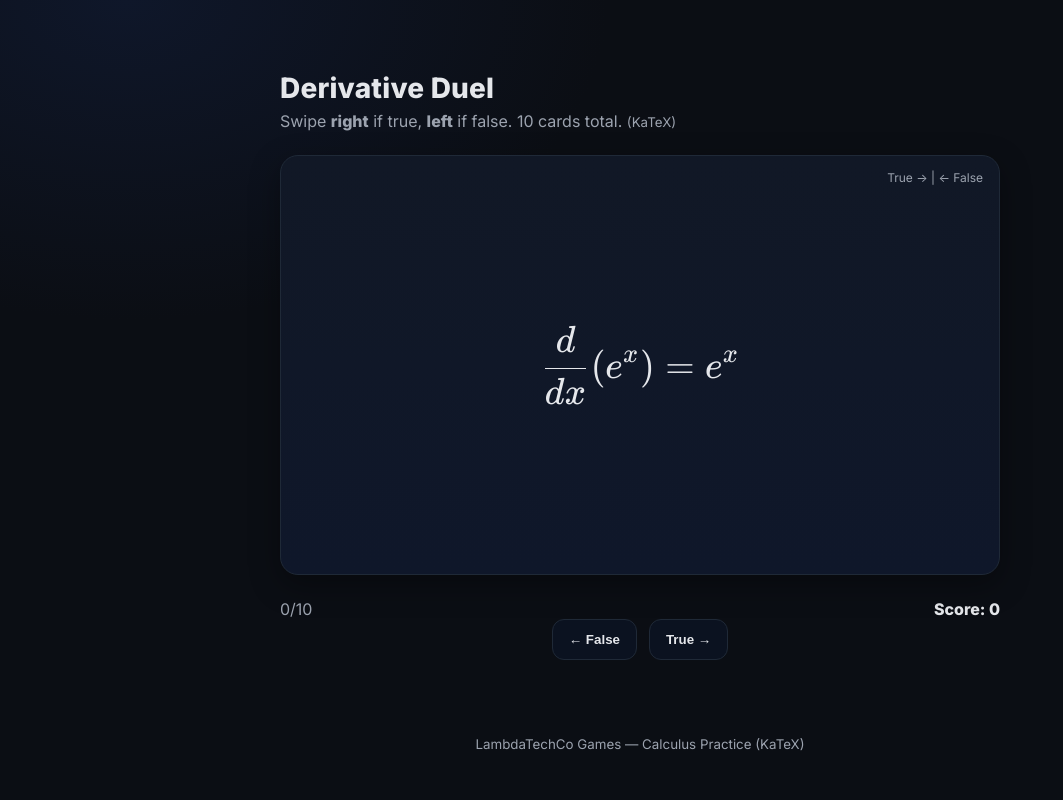
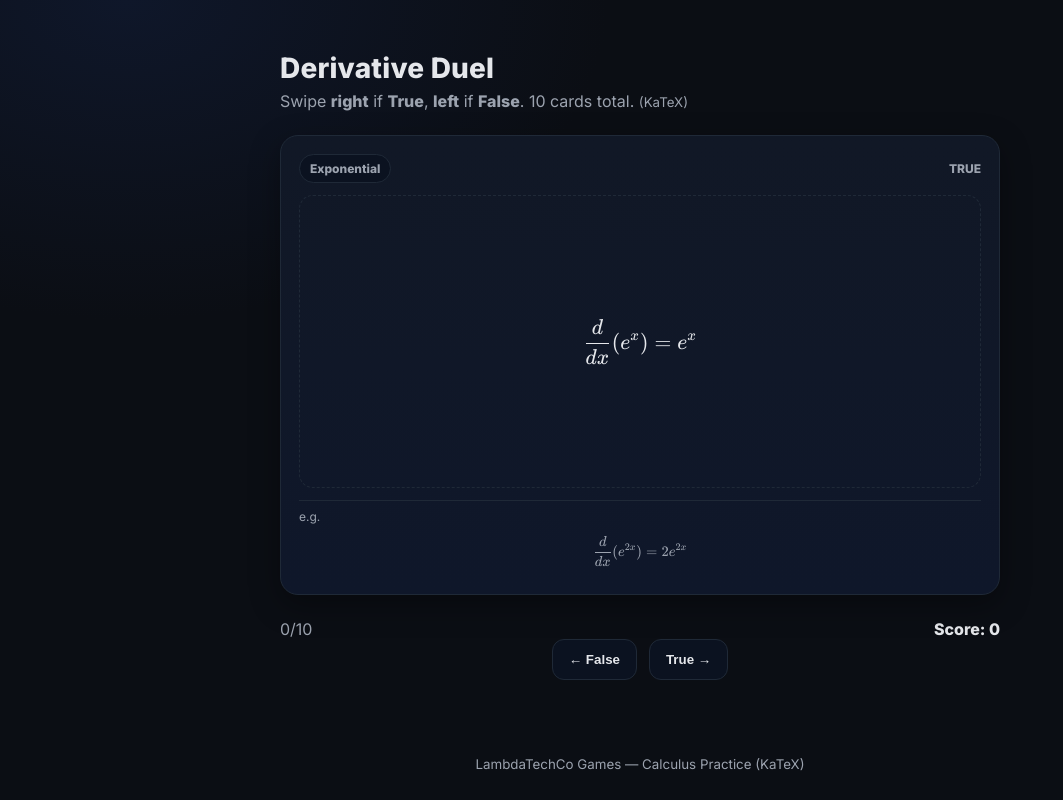
Before and after one commit to ayhandeveci/Swipe-n_Learn, a plain HTML site: page index.html in a window 1280 px wide. Shown: the whole page, without its empty margins (0-1063 px from the left). Drawn offline with nearby package versions, Linux system fonts and the light colour scheme.

Commit message:
Add files via upload

```diff
--- a/cards.json
+++ b/cards.json
@@ -1,102 +1,149 @@
 [
   {
+    "rule": "Power Rule",
     "tex": "\\frac{d}{dx}(x^2)=2x",
     "isTrue": true,
-    "hint_tex": "\\frac{d}{dx}(x^2)=2x"
+    "hint_tex": "\\frac{d}{dx}(x^n)=n x^{n-1}",
+    "example_tex": "\\frac{d}{dx}(x^5)=5x^4"
   },
   {
+    "rule": "Trigonometric",
     "tex": "\\frac{d}{dx}(\\sin x)=\\cos x",
     "isTrue": true,
-    "hint_tex": "\\cos x"
+    "hint_tex": "\\cos x",
+    "example_tex": "\\frac{d}{dx}(\\sin 0)=1\\Rightarrow 1"
   },
   {
+    "rule": "Exponential",
     "tex": "\\frac{d}{dx}(e^x)=e^x",
     "isTrue": true,
-    "hint_tex": "e^x"
+    "hint_tex": "e^x",
+    "example_tex": "\\frac{d}{dx}(e^{2x})=2e^{2x}"
   },
   {
+    "rule": "Trigonometric",
     "tex": "\\frac{d}{dx}(\\tan x)=\\sec^2 x",
     "isTrue": true,
-    "hint_tex": "\\sec^2 x"
+    "hint_tex": "\\sec^2 x",
+    "example_tex": "\\frac{d}{dx}(\\tan 0)=1"
   },
   {
+    "rule": "Root",
     "tex": "\\frac{d}{dx}(\\sqrt{x})=\\frac{1}{2\\sqrt{x}}",
     "isTrue": true,
-    "hint_tex": "\\frac{1}{2\\sqrt{x}}"
+    "hint_tex": "\\frac{1}{2\\sqrt{x}}",
+    "example_tex": "\\frac{d}{dx}(\\sqrt{x})=\\frac{1}{2\\sqrt{x}}"
   },
   {
+    "rule": "General",
     "tex": "\\frac{d}{dx}(x^n)=n x^{n-1}",
     "isTrue": true,
-    "hint_tex": "n x^{n-1}"
+    "hint_tex": "n x^{n-1}",
+    "example_tex": "n=7\\Rightarrow 7x^6"
   },
   {
+    "rule": "Logarithm",
     "tex": "\\frac{d}{dx}(\\ln|x|)=\\frac{1}{x}",
     "isTrue": true,
-    "hint_tex": "\\frac{1}{x}"
+    "hint_tex": "\\frac{1}{x}",
+    "example_tex": "x>0"
   },
   {
+    "rule": "Exponential",
     "tex": "\\frac{d}{dx}(a^x)=a^x\\ln a",
     "isTrue": true,
-    "hint_tex": "a^x\\ln a"
+    "hint_tex": "a^x\\ln a",
+    "example_tex": "\\frac{d}{dx}(2^x)=2^x\\ln2"
   },
   {
+    "rule": "Reciprocal",
     "tex": "\\frac{d}{dx}\\left(\\frac{1}{x}\\right)=-\\frac{1}{x^2}",
     "isTrue": true,
-    "hint_tex": "-\\frac{1}{x^2}"
+    "hint_tex": "-\\frac{1}{x^2}",
+    "example_tex": "x\\ne 0"
   },
   {
+    "rule": "Trigonometric",
     "tex": "\\frac{d}{dx}(\\cos x)=-\\sin x",
     "isTrue": true,
-    "hint_tex": "-\\sin x"
+    "hint_tex": "-\\sin x",
+    "example_tex": "\\frac{d}{dx}(\\cos 0)=0"
   },
   {
+    "rule": "Inverse Trig",
     "tex": "\\frac{d}{dx}(\\arctan x)=\\frac{1}{1+x^2}",
     "isTrue": true,
-    "hint_tex": "\\frac{1}{1+x^2}"
+    "hint_tex": "\\frac{1}{1+x^2}",
+    "example_tex": "x=0\\Rightarrow1"
   },
   {
+    "rule": "Trigonometric",
     "tex": "\\frac{d}{dx}(\\cos x)=\\sin x",
     "isTrue": false,
-    "hint_tex": "-\\sin x"
+    "hint_tex": "-\\sin x",
+    "example_tex": "Correct: -\\sin x"
   },
   {
+    "rule": "Logarithm",
     "tex": "\\frac{d}{dx}(\\ln x)=\\frac{1}{x^2}",
     "isTrue": false,
-    "hint_tex": "\\frac{1}{x}"
+    "hint_tex": "\\frac{1}{x}",
+    "example_tex": "Correct: 1/x"
   },
   {
+    "rule": "Power Rule",
     "tex": "\\frac{d}{dx}(3x^3)=6x^2",
     "isTrue": false,
-    "hint_tex": "9x^2"
+    "hint_tex": "9x^2",
+    "example_tex": "Correct: 3\\cdot3x^2"
   },
   {
+    "rule": "Power Rule",
     "tex": "\\frac{d}{dx}(x^5)=4x^4",
     "isTrue": false,
-    "hint_tex": "5x^4"
+    "hint_tex": "5x^4",
+    "example_tex": "Correct: 5x^4"
   },
   {
+    "rule": "Trigonometric",
     "tex": "\\frac{d}{dx}(\\sin x)=-\\cos x",
     "isTrue": false,
-    "hint_tex": "\\cos x"
+    "hint_tex": "\\cos x",
+    "example_tex": "Correct: +\\cos x"
   },
   {
+    "rule": "Constant",
     "tex": "\\text{The derivative of a constant is }1",
     "isTrue": false,
-    "hint_tex": "0"
+    "hint_tex": "0",
+    "example_tex": "\\frac{d}{dx}(7)=0"
   },
   {
+    "rule": "Absolute Value",
     "tex": "\\frac{d}{dx}|x|=1\\;\\text{ for every }x",
     "isTrue": false,
-    "hint_tex": "\\text{undefined at }x=0"
+    "hint_tex": "\\text{undefined at }x=0",
+    "example_tex": "x\\ne0\\Rightarrow\\frac{x}{|x|}"
   },
   {
+    "rule": "Trigonometric",
     "tex": "\\frac{d}{dx}(\\tan x)=\\cos^2 x",
     "isTrue": false,
-    "hint_tex": "\\sec^2 x"
+    "hint_tex": "\\sec^2 x",
+    "example_tex": "Correct: \\sec^2 x"
   },
   {
+    "rule": "Logarithm",
     "tex": "\\frac{d}{dx}(\\ln|x|)=\\frac{1}{x+1}",
     "isTrue": false,
-    "hint_tex": "\\frac{1}{x}"
+    "hint_tex": "\\frac{1}{x}",
+    "example_tex": "Correct: 1/x"
+  },
+  {
+    "rule": "Product Rule",
+    "tex": "\\text{Product rule: }\\frac{d}{dx}(uv)=u'v-u'v'",
+    "isTrue": false,
+    "hint_tex": "u'v+uv'",
+    "example_tex": "Correct: plus sign"
   }
 ]
--- a/index.html
+++ b/index.html
@@ -16,7 +16,7 @@
   <main>
     <header>
       <h1>Derivative Duel</h1>
-      <p>Swipe <b>right</b> if true, <b>left</b> if false. 10 cards total. <small>(KaTeX)</small></p>
+      <p>Swipe <b>right</b> if <b>True</b>, <b>left</b> if <b>False</b>. 10 cards total. <small>(KaTeX)</small></p>
     </header>
 
     <section id="game">
--- a/script.js
+++ b/script.js
@@ -1,4 +1,4 @@
-// Derivative Duel — KaTeX + English UI + Hint on wrong
+// Derivative Duel v2 — strict True/False labels + instant hint + structured card
 const DECK = document.getElementById('deck');
 const COUNT = document.getElementById('count');
 const POINTS = document.getElementById('points');
@@ -46,11 +46,24 @@ function cardElement(item, z) {
   const el = document.createElement('div');
   el.className = 'card';
   el.style.zIndex = z;
+
+  const rule = item.rule || 'General';
   const content = item.tex ? `$$${item.tex}$$` : (item.text || '');
-  el.innerHTML = `<span class="hint">True → | ← False</span><div class="mathwrap">${content}</div>`;
+  const example = item.example_tex ? `e.g. $$${item.example_tex}$$` : '';
+
+  el.innerHTML = `
+    <div class="top">
+      <div class="chips">
+        <span class="chip">${rule}</span>
+      </div>
+      <div class="badge">${item.isTrue ? 'TRUE' : 'FALSE'}</div>
+    </div>
+    <div class="statement">${content}</div>
+    <div class="example">${example}</div>
+  `;
+
   el.dataset.answer = item.isTrue ? 'right' : 'left';
-  el.dataset.badge = item.isTrue ? 'TRUE' : 'FALSE';
-  if (item.hint_tex) el.dataset.hint = item.hint_tex;
+  el.dataset.hint = item.hint_tex || '';
   katexRender(el);
   return el;
 }
@@ -65,7 +78,6 @@ function mountNextCard() {
   const el = cardElement(item, 100 - index);
   DECK.appendChild(el);
   attachDrag(el);
-  // clear feedback/hint
   FB_LINE.textContent = '';
   FB_LINE.classList.remove('good','bad');
   HINT_LINE.textContent = '';
@@ -74,13 +86,12 @@ function mountNextCard() {
 function applyFeedback(dir, el){
   FB_LINE.classList.remove('good','bad');
   if (dir === 'right') {
-    FB_LINE.textContent = 'Correct ✅';
+    FB_LINE.textContent = 'True ✅';
     FB_LINE.classList.add('good');
     HINT_LINE.textContent = '';
   } else {
-    FB_LINE.textContent = 'Wrong ❌';
+    FB_LINE.textContent = 'False ❌';
     FB_LINE.classList.add('bad');
-    // show hint (correct statement)
     const h = el.dataset.hint || '';
     if (h) {
       HINT_LINE.innerHTML = `Hint: $$${h}$$`;
@@ -134,8 +145,8 @@ function attachDrag(el) {
   };
 
   const decide = (dir) => {
-    applyFeedback(dir, el);
-    judgeScore(el, dir);
+    applyFeedback(dir, el);           // strict True/False label by direction
+    judgeScore(el, dir);              // scoring by correctness
     const flyX = dir === 'right' ? window.innerWidth : -window.innerWidth;
     el.style.transition = 'transform 280ms ease-out, opacity 280ms ease-out';
     el.style.transform = `translate(${flyX}px, ${currentY}px) rotate(${flyX/25}deg)`;
--- a/styles.css
+++ b/styles.css
@@ -6,6 +6,8 @@
   --bad:#ef4444;
   --text:#e5e7eb;
   --muted:#9ca3af;
+  --chip:#0b1220;
+  --border:#1f2937;
 }
 html,body{height:100%}
 body{
@@ -20,32 +22,38 @@ main{width:min(720px, 92vw)}
 header{margin:24px 0 8px}
 h1{margin:0 0 6px; font-size:28px; letter-spacing:.2px}
 header p{margin:0; color:var(--muted)}
-#game{position:relative; height:560px}
-#deck{position:relative; width:100%; height:420px; margin:24px 0}
+#game{position:relative; height:600px}
+#deck{position:relative; width:100%; height:460px; margin:24px 0}
 .card{
   position:absolute; inset:0;
   background:linear-gradient(180deg,var(--card),#0f172a);
-  border:1px solid #1f2937;
+  border:1px solid var(--border);
   border-radius:18px;
   box-shadow: 0 10px 30px rgba(0,0,0,.35);
-  padding:28px;
-  display:flex; align-items:center; justify-content:center;
-  text-align:center;
-  user-select:none; touch-action:pan-y;
-  will-change: transform;
+  padding:18px 18px 16px;
+  display:flex; flex-direction:column; gap:12px;
+  user-select:none; touch-action:pan-y; will-change:transform;
 }
-.card .mathwrap{font-size:28px; line-height:1.35; margin:0}
-.katex{font-size:1.35em}
-.card .hint{position:absolute; top:14px; right:16px; font-size:12px; color:var(--muted)}
-.card.good::after,
-.card.bad::after{
-  content:attr(data-badge);
-  position:absolute; top:14px; left:16px;
-  padding:4px 8px; border-radius:999px; font-size:12px; font-weight:700;
-  background:rgba(34,197,94,.12); color:var(--good); border:1px solid rgba(34,197,94,.35);
+.card .top{
+  display:flex; justify-content:space-between; align-items:center;
+  color:var(--muted); font-size:12px;
 }
-.card.bad::after{
-  background:rgba(239,68,68,.12); color:var(--bad); border-color:rgba(239,68,68,.35);
+.card .chips{display:flex; gap:8px; align-items:center; flex-wrap:wrap}
+.chip{
+  background:var(--chip);
+  border:1px solid var(--border);
+  color:var(--muted);
+  padding:6px 10px; border-radius:999px; font-size:12px; font-weight:700;
+}
+.badge{font-size:12px; font-weight:800}
+.card .statement{
+  flex:1; display:grid; place-items:center;
+  border:1px dashed var(--border); border-radius:14px;
+  padding:22px; text-align:center;
+}
+.card .statement .katex{font-size:1.35em}
+.card .example{
+  color:var(--muted); font-size:12px; border-top:1px solid var(--border); padding-top:8px;
 }
 #hud{display:flex; justify-content:space-between; align-items:center}
 #progress{color:var(--muted)}
@@ -53,17 +61,17 @@ header p{margin:0; color:var(--muted)}
 #buttons{display:flex; gap:12px; justify-content:center}
 #buttons button{
   background:#0b1220; color:var(--text);
-  border:1px solid #1f2937; border-radius:12px; padding:12px 16px;
+  border:1px solid var(--border); border-radius:12px; padding:12px 16px;
   font-weight:700; cursor:pointer;
 }
 #buttons button:hover{border-color:#334155}
-#feedback{min-height:46px; display:grid; place-items:center; gap:6px; color:var(--muted); margin-top:10px; font-weight:700; text-align:center}
+#feedback{min-height:52px; display:grid; place-items:center; gap:6px; color:var(--muted); margin-top:10px; font-weight:700; text-align:center}
 #fb-line.good{color:var(--good)}
 #fb-line.bad{color:var(--bad)}
 #hint-line{color:#cbd5e1}
 #result{text-align:center; margin-top:30px}
 #result button{
   margin-top:8px; background:#0b1220; color:var(--text);
-  border:1px solid #1f2937; border-radius:12px; padding:12px 16px; font-weight:700; cursor:pointer;
+  border:1px solid var(--border); border-radius:12px; padding:12px 16px; font-weight:700; cursor:pointer;
 }
 footer{margin-top:18px; color:var(--muted); text-align:center}
```
